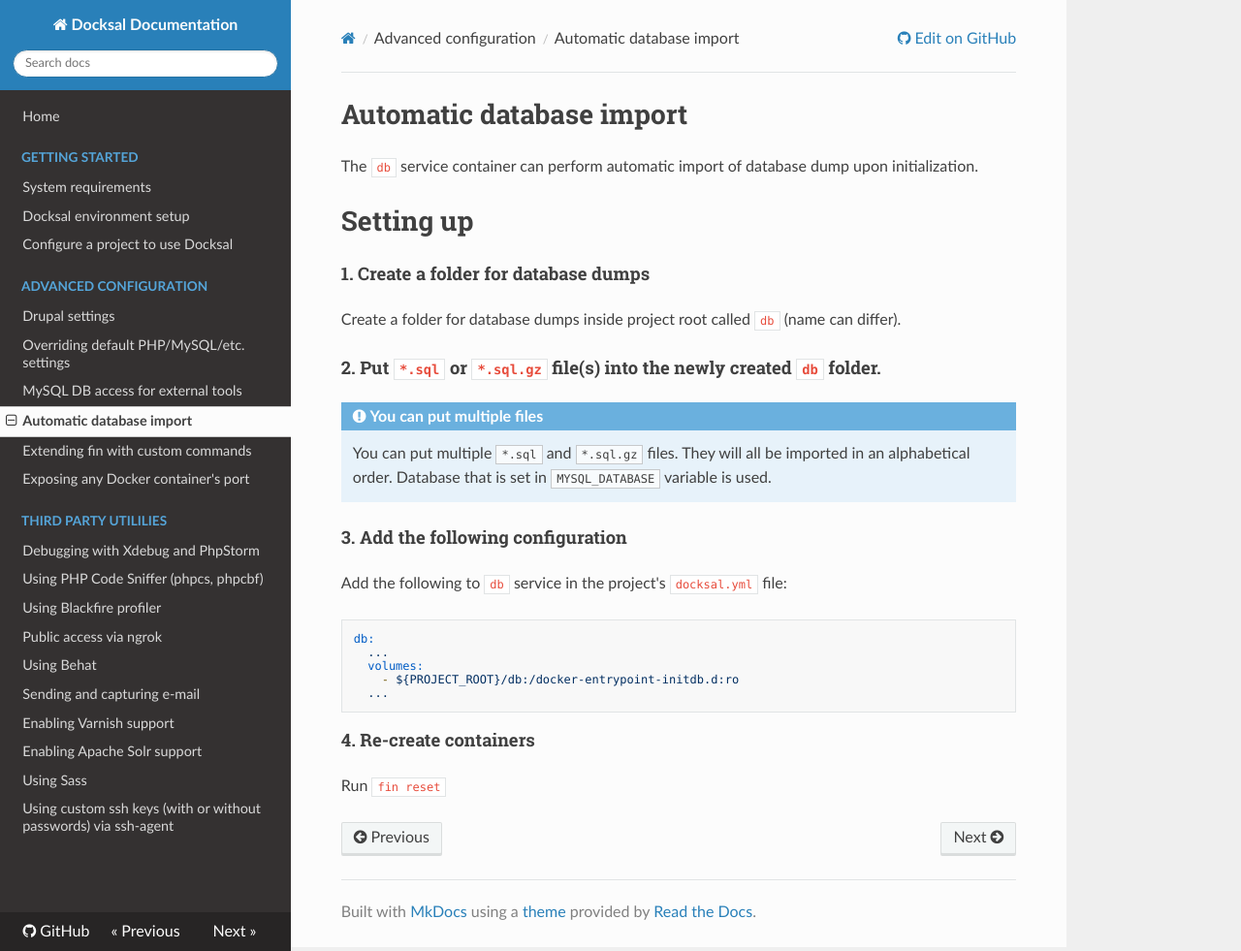
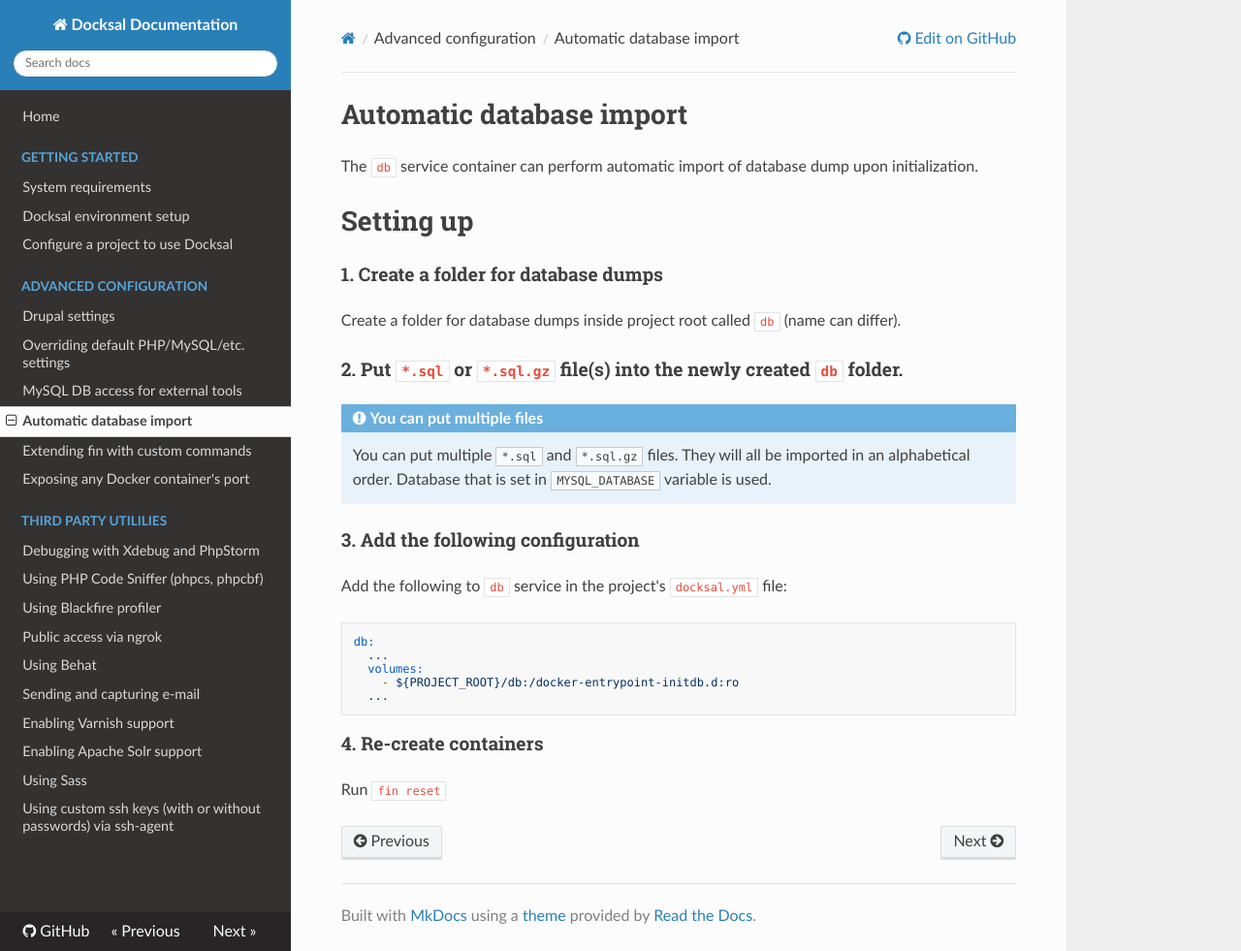
Before and after one commit to docksal/docksal, an MkDocs documentation site: the page built from docs/db-import.md, in a window 1280 px wide and 981 px high. Shown: the whole window at 97% size. Built offline with MkDocs 1.6.1, drawn with Linux system fonts in a browser that asks for light colours; nearby versions of some CDN libraries; old or Windows-style settings are respelled for this version of MkDocs.

Commit message:
Docs font-size adjustment

```diff
--- a/docs/css/extra.css
+++ b/docs/css/extra.css
@@ -5,3 +5,7 @@
 .wy-plain-list-decimal li p:last-child, .rst-content .section ol li p:last-child, .rst-content ol.arabic li p:last-child, article ol li p:last-child {
   margin-bottom: 12px;
 }
+
+h3, h4, h5, h6 {
+  font-size: 120%;
+}
```
